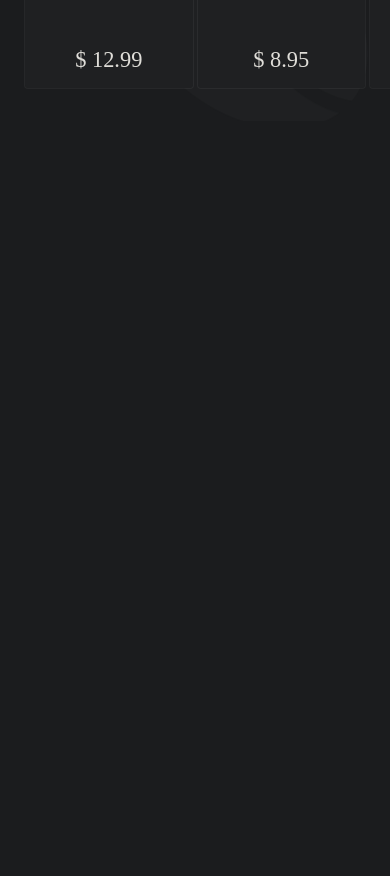
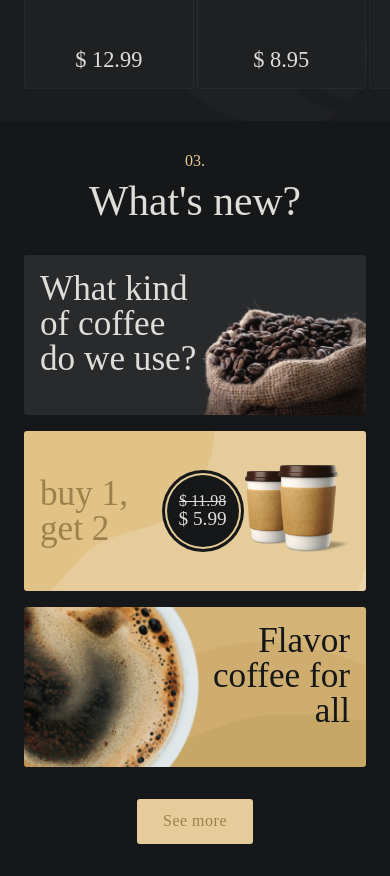
Before and after one commit to siavash-sattari/cafetria, a React (Create React App) app: page / in a window 390 px wide. Shown: the part 2524-3400 px from the top of the page. Before the commit the page ends 2645 px from the top, so only its background shows below. Built offline with nearby package versions, Linux system fonts and the light colour scheme; a web font is replaced by a local one.

Commit message:
feat - implement news section

```diff
--- a/src/App.js
+++ b/src/App.js
@@ -2,6 +2,7 @@ import About from './components/About';
 import BestSeller from './components/BestSeller';
 import Header from './components/Header';
 import Home from './components/Home';
+import News from './components/News';
 import './styles/App.scss';
 
 function App() {
@@ -11,6 +12,7 @@ function App() {
       <Home />
       <About />
       <BestSeller />
+      <News />
     </>
   );
 }
--- /dev/null
+++ b/src/components/News.js
@@ -0,0 +1,48 @@
+import React, { useEffect } from 'react';
+import '../styles/components/News.scss';
+import imgCoffee from '../assets/coffee-news-2.png';
+import AOS from 'aos';
+import 'aos/dist/aos.css';
+
+const News = () => {
+  useEffect(() => {
+    AOS.init({
+      duration: 800
+    });
+  }, []);
+
+  return (
+    <section className='section-pd news'>
+      <div className='container' data-aos='fade-up'>
+        <h2 className='h2'>What's new?</h2>
+
+        <div className='news-container'>
+          <a href='/' className='news-1'>
+            <h3>What kind of coffee do we use?</h3>
+          </a>
+          <a href='/' className='news-2'>
+            <h3>
+              buy 1, <br /> get 2
+            </h3>
+            <div className='price'>
+              <div className='old-price'>$ 11.98</div>
+              <div className='new-price'>$ 5.99</div>
+            </div>
+            <div className='imgs'>
+              <img src={imgCoffee} alt='' className='img-1' />
+              <img src={imgCoffee} alt='' className='img-2' />
+            </div>
+          </a>
+          <a href='/' className='news-3'>
+            <h3>Flavor coffee for all</h3>
+          </a>
+        </div>
+        <a href='/' className='btn see-more-btn'>
+          See more
+        </a>
+      </div>
+    </section>
+  );
+};
+
+export default News;
--- /dev/null
+++ b/src/styles/components/News.scss
@@ -0,0 +1,168 @@
+@import '../VarMixins.scss';
+
+.news {
+  background: $c-bg-2;
+  .h2::before {
+    @include numberH2(3);
+  }
+
+  .h2,
+  .paragraph {
+    text-align: center;
+  }
+
+  .news-container {
+    display: grid;
+    grid-template-columns: 1fr 1fr;
+    grid-template-rows: 14rem 14rem;
+    grid-gap: 1rem;
+    margin-top: 2.7rem;
+  }
+
+  .news-1,
+  .news-2,
+  .news-3 {
+    border-radius: $radius;
+    padding: 2rem;
+  }
+
+  .news-1 {
+    grid-column: 1;
+    grid-row: 1 / 3;
+    background-color: #292a2c;
+    background-image: url('../../assets/news1-img.png');
+    background-repeat: no-repeat;
+    background-position: bottom right;
+    h3 {
+      @include fontTitles(4rem);
+      max-width: 20rem;
+    }
+  }
+
+  .news-2 {
+    background-image: url('../../assets/bg-news-2.png');
+    background-size: cover;
+    display: flex;
+    align-items: center;
+    justify-content: space-between;
+    h3 {
+      @include fontTitles(4rem);
+      color: $c-s-3;
+    }
+    .price {
+      background: $c-bg-2;
+      border-radius: 50%;
+      width: 6rem;
+      height: 6rem;
+      display: flex;
+      flex-direction: column;
+      align-items: center;
+      justify-content: center;
+      box-shadow: 0 0 0 2px $c-s-1, 0 0 0 5px $c-bg-2;
+      margin-right: -3rem;
+      z-index: 2;
+      .old-price {
+        @include fontTitles(1rem);
+        text-decoration: line-through;
+      }
+      .new-price {
+        @include fontTitles(1.6rem);
+      }
+    }
+    .imgs {
+      .img-1 {
+        width: 6rem;
+        margin-right: -2em;
+        margin-bottom: 0.5rem;
+      }
+      .img-2 {
+        position: relative;
+        z-index: 2;
+      }
+    }
+  }
+
+  .news-3 {
+    background-image: url('../../assets/img-news-3.png'), url('../../assets/bg-news-3.png');
+    background-size: 25rem, cover;
+    background-repeat: no-repeat;
+    background-position: -10rem, center;
+    h3 {
+      @include fontTitles(3.5rem);
+      color: $c-bg-2;
+      text-align: right;
+      max-width: 14rem;
+      margin-left: auto;
+    }
+  }
+
+  .see-more-btn {
+    margin: 2rem auto 0 auto;
+    display: table;
+  }
+}
+
+@media (max-width: 910px) {
+  .news {
+    .news-container {
+      grid-template-columns: auto;
+      grid-template-rows: repeat(3, 12rem);
+    }
+    .news-1 {
+      grid-row: 1;
+    }
+    .news-1,
+    .news-2,
+    .news-3 {
+      h3 {
+        @include fontTitles(2.6rem);
+        max-width: 12rem;
+      }
+    }
+    .news-1 {
+      background-size: 50%;
+    }
+  }
+}
+
+@media (max-width: 480px) {
+  .news {
+    .news-container {
+      margin-top: 2rem;
+      grid-template-rows: repeat(3, 10rem);
+    }
+    .news-1,
+    .news-2,
+    .news-3 {
+      padding: 1rem;
+      h3 {
+        @include fontTitles(2.2rem);
+        max-width: 10rem;
+      }
+    }
+    .news-2 {
+      .imgs {
+        .img-1 {
+          width: 3.8rem;
+        }
+        .img-2 {
+          width: 4.5rem;
+        }
+      }
+      .price {
+        width: 4.5rem;
+        height: 4.5rem;
+        margin-right: -2rem;
+        z-index: 2;
+        .new-price {
+          @include fontTitles(1.2rem);
+        }
+      }
+    }
+
+    .news-3 {
+      background-size: 20rem, cover;
+      background-position: -8rem, center;
+    }
+  }
+}
```
